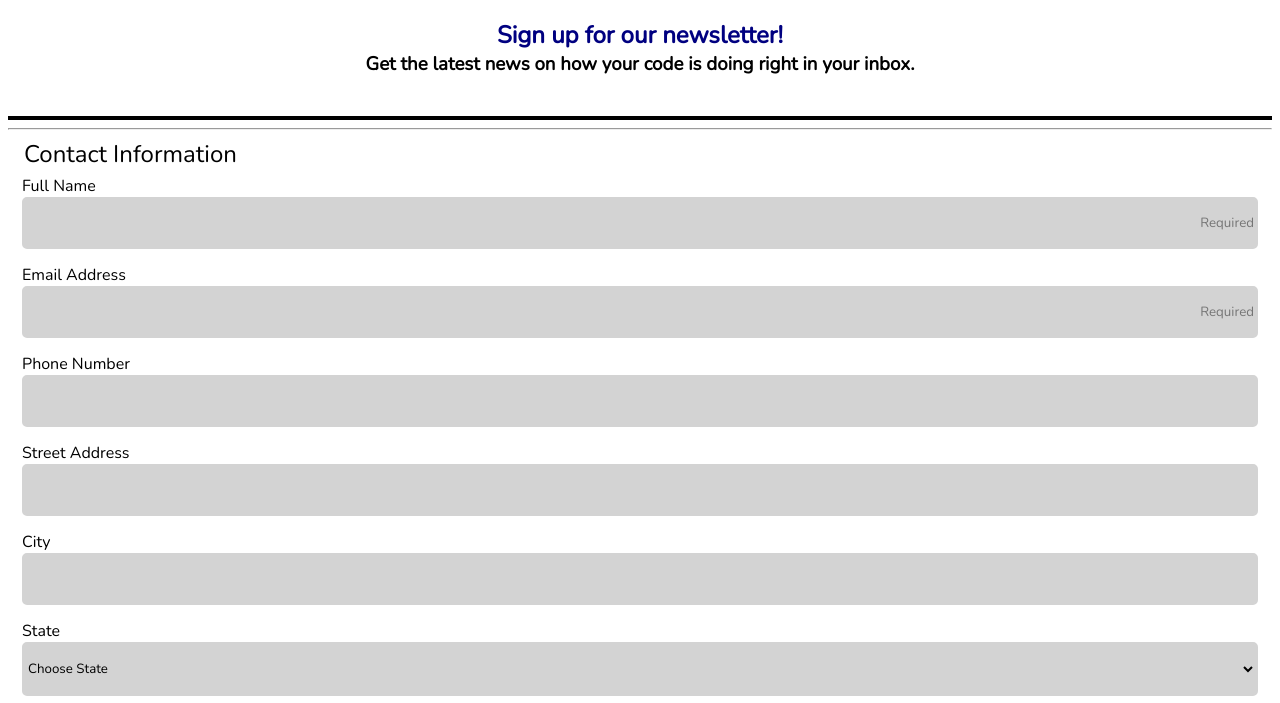
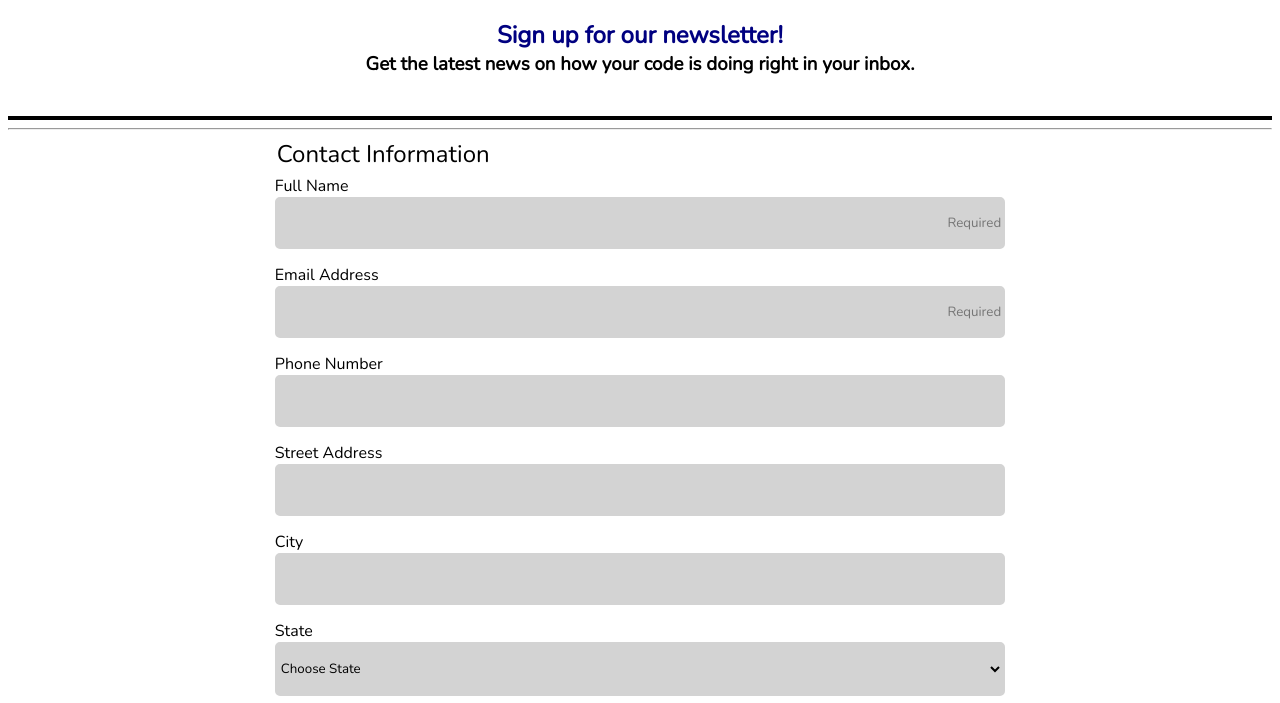
Before and after one commit to nicolasptrsn/techdegree-project-three, a plain HTML site: page index.html in a window 1280 px wide. Shown: the part 97-800 px from the top of the page. Drawn offline with nearby package versions, Linux system fonts and the light colour scheme.

Commit message:
renamed css stylesheet

```diff
--- a/css/form-style.css
+++ b/css/style.css
@@ -110,7 +110,8 @@ footer {
 }
 
 @media (min-width: 768px) {
-  .container {
-    display: flex;
+  form {
+    max-width: 60%;
+    margin: 0 auto;
   }
 }
--- a/index.html
+++ b/index.html
@@ -5,7 +5,7 @@
     <meta http-equiv="X-UA-Compatible" content="IE=edge">
     <meta name="viewport" content="width=device-width, initial-scale=1.0">
     <link href='http://fonts.googleapis.com/css?family=Nunito:400,300' rel='stylesheet' type='text/css'>
-    <link rel="stylesheet" href="../techdegree-project-three/css/form-style.css">
+    <link rel="stylesheet" href="../techdegree-project-three/css/style.css">
     <title>An Online Registration Form</title>
 </head>
 <body>
```
